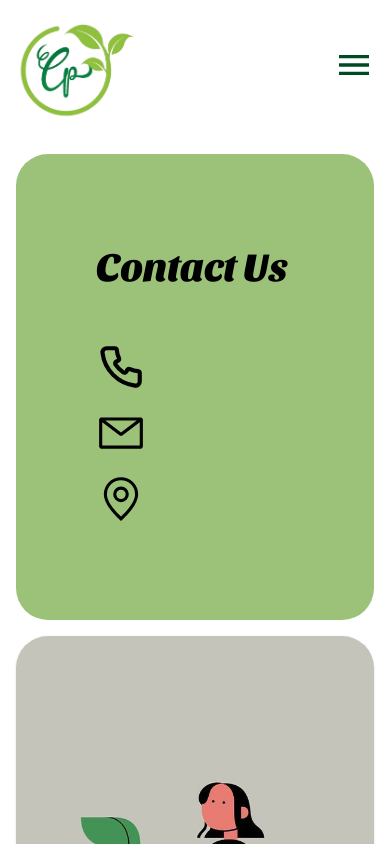
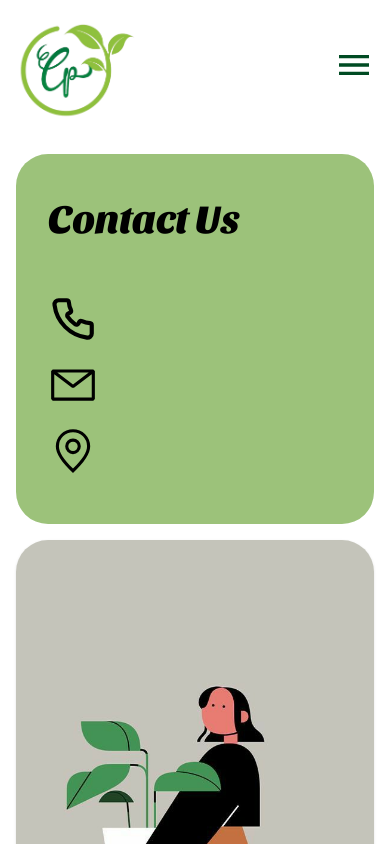
Before and after one commit to MuhammedSuhail10/cleanplanet, a Nuxt app: page /contact in a window 390 px wide. Shown: the top 844 px of the page. Built offline with nearby package versions, Linux system fonts and the light colour scheme.

Commit message:
fix: adjust text size for Contact Us header for better responsiveness

```diff
--- a/app/components/contact/section.vue
+++ b/app/components/contact/section.vue
@@ -2,7 +2,7 @@
     <div class="xl:px-[15em] lg:px-[5em] px-[1em] md:py-[3em] py-[1.5em]">
         <div class="flex md:flex-row flex-col md:gap-[2em] gap-[1em]">
             <div class="md:w-[70%]">
-                <div class="bg-[#73a942]/70 md:w-[100%] rounded-[2em] p-[5em]">
+                <div class="bg-[#73a942]/70 md:w-[100%] rounded-[2em] md:p-[5em] p-[2em]">
                     <h1 class="font-[sansita] md:text-[40pt] text-[30pt]">Contact Us</h1>
                     <div class="mt-[3em]">
                         <div class="my-[1em]">
```
